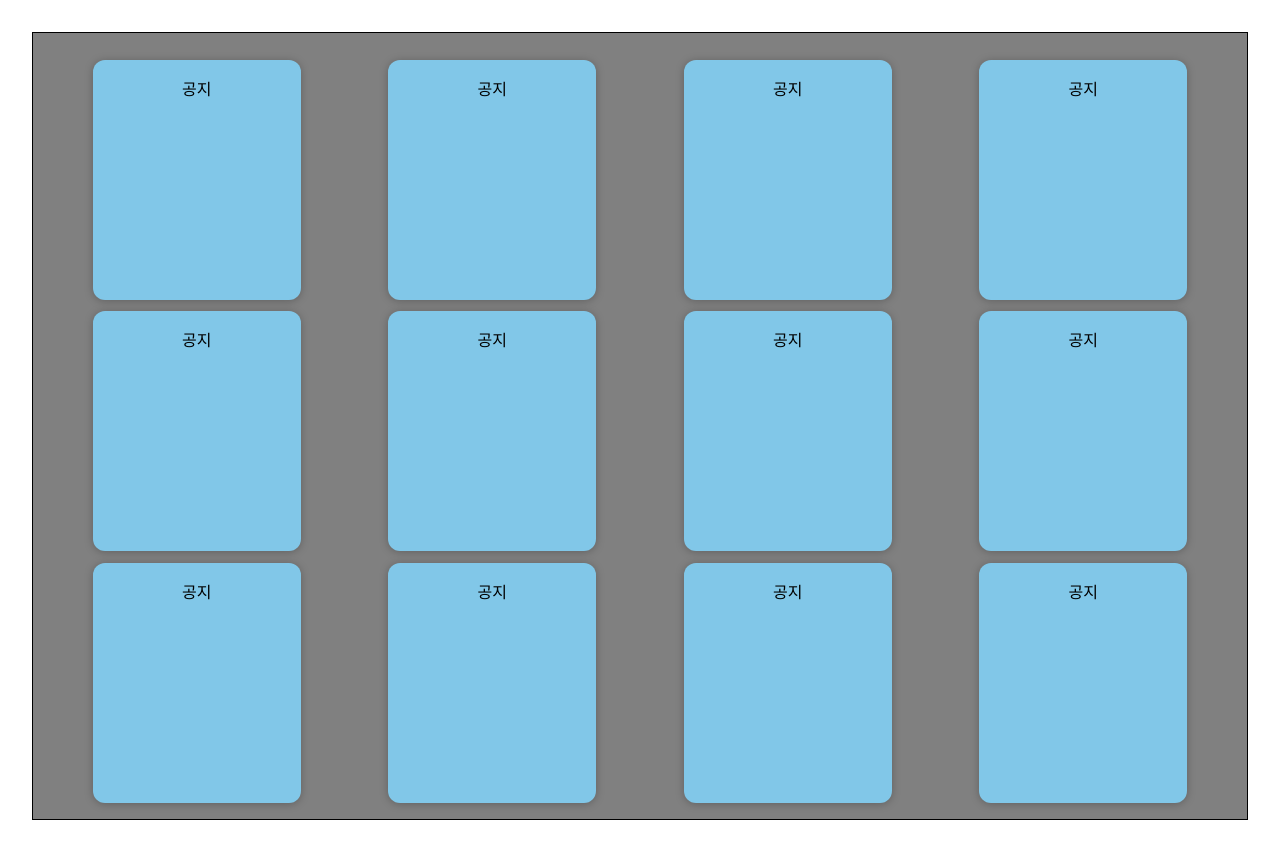
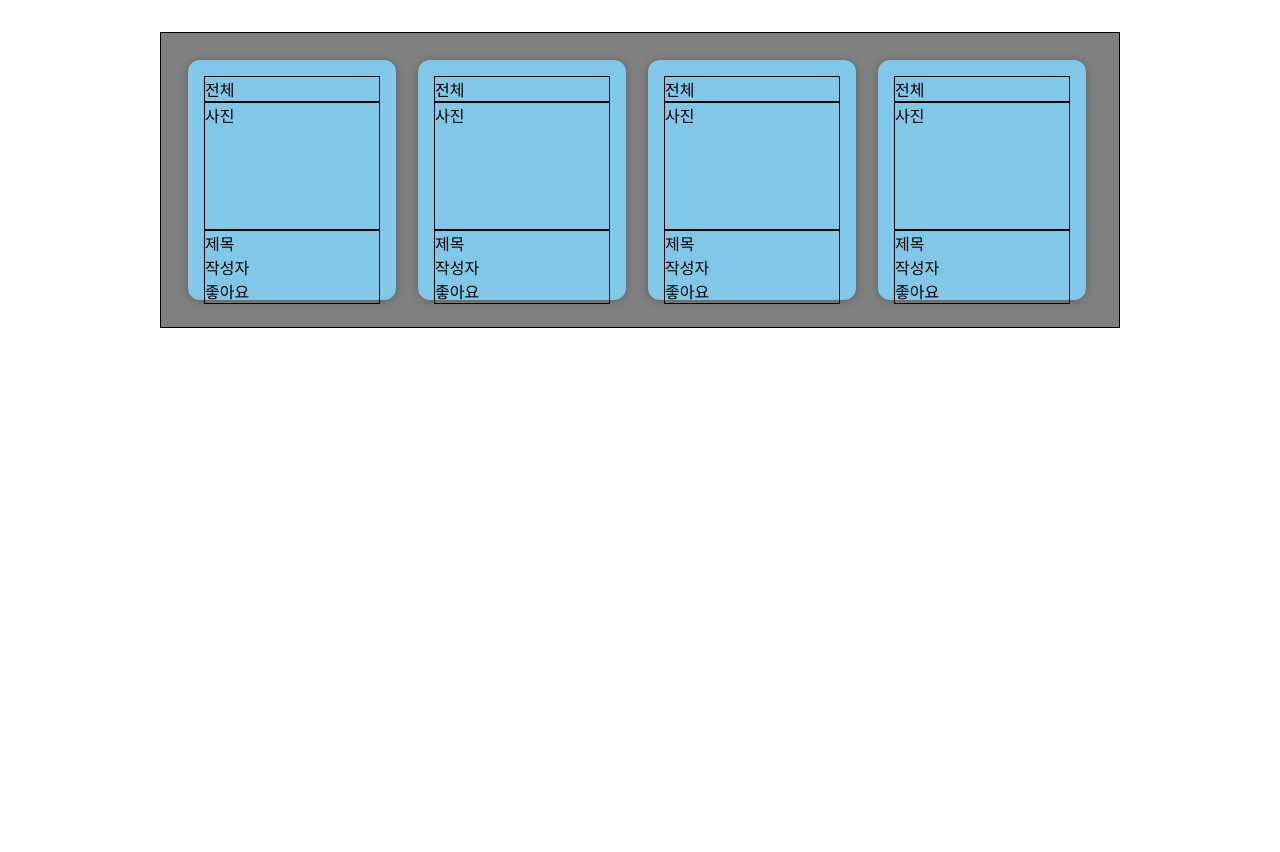
Before and after one commit to HarenKei/DCC_FE, a Next.js app: page /NoticePost/NoticeBodyContainer in a window 1280 px wide. After the commit the page ends 800 px from the top, so only its background shows below. Built offline with nearby package versions, Linux system fonts and the light colour scheme.

Commit message:
Update
Common폴더 안에 NoticeCard생성. 원하는 양식 맞춰 사용가능

```diff
--- a/pages/NoticePost/NoticeBodyContainer.tsx
+++ b/pages/NoticePost/NoticeBodyContainer.tsx
@@ -1,28 +1,15 @@
 import React from "react";
 import styled from "styled-components";
+import NoticeCard from "@/src/Common/NoticeCard";
 
 const NoticeBodyContainer = () => {
   return (
     <div>
       <MainBodyContainer>
-        <BodyContainer>
-          <BodyContents>공지</BodyContents>
-          <BodyContents>공지</BodyContents>
-          <BodyContents>공지</BodyContents>
-          <BodyContents>공지</BodyContents>
-        </BodyContainer>
-        <BodyContainer>
-          <BodyContents>공지</BodyContents>
-          <BodyContents>공지</BodyContents>
-          <BodyContents>공지</BodyContents>
-          <BodyContents>공지</BodyContents>
-        </BodyContainer>
-        <BodyContainer>
-          <BodyContents>공지</BodyContents>
-          <BodyContents>공지</BodyContents>
-          <BodyContents>공지</BodyContents>
-          <BodyContents>공지</BodyContents>
-        </BodyContainer>
+        <NoticeCard/>
+        <NoticeCard/>
+        <NoticeCard/>
+        <NoticeCard/>
       </MainBodyContainer>
     </div>
   );
@@ -32,23 +19,9 @@ const MainBodyContainer = styled.div`
   padding: 1rem;
   background-color: grey;
   margin: 2rem auto;
-  width: 80rem;
-  max-width: 95%;
-`;
-const BodyContainer = styled.div`
-  margin-top: 0.7rem;
+  width: 60rem;
+  height: auto;
   display: flex;
-  justify-content: space-around;
-`;
-const BodyContents = styled.div`
-  float: left;
-  background-color: #81c7e8;
-  padding: 1rem;
-  width: 13rem;
-  height: 15rem;
-  max-width: 95%;
-  border-radius: 12px;
-  text-align: center;
-  box-shadow: 0 1px 8px rgba(0, 0, 0, 0.25);
+  flex-flow:row wrap;
 `;
 export default NoticeBodyContainer;
--- /dev/null
+++ b/src/Common/NoticeCard.tsx
@@ -0,0 +1,43 @@
+import React from "react";
+import styled from "styled-components";
+
+const NoticeCard = () => {
+  return (
+    <div>
+      {/* <BodyContainer> */}
+        <BodyContents>
+          <Title>전체</Title>
+          <Img>사진</Img>
+          <Content>제목<br/>작성자<br/>좋아요</Content>
+        </BodyContents>
+      {/* </BodyContainer> */}
+    </div>
+  );
+};
+// const BodyContainer = styled.div`
+//   margin-top: 0.7rem;
+//   width: 75rem;
+//   border: solid 1px black;
+//   display: inline-block;
+// `;
+const BodyContents = styled.div`
+  float: left;
+  background-color: #81c7e8;
+  padding: 1rem;
+  margin:11px;
+  width: 13rem;
+  height: 15rem;
+  border-radius: 12px;
+  box-shadow: 0 1px 8px rgba(0, 0, 0, 0.25);
+`;
+const Title = styled.div`
+  border: solid 1px black;
+`;
+const Img = styled.div`
+  border: solid 1px black;
+  height: 8rem;
+`;
+const Content = styled.div`
+  border: solid 1px black;
+`;
+export default NoticeCard;
```
